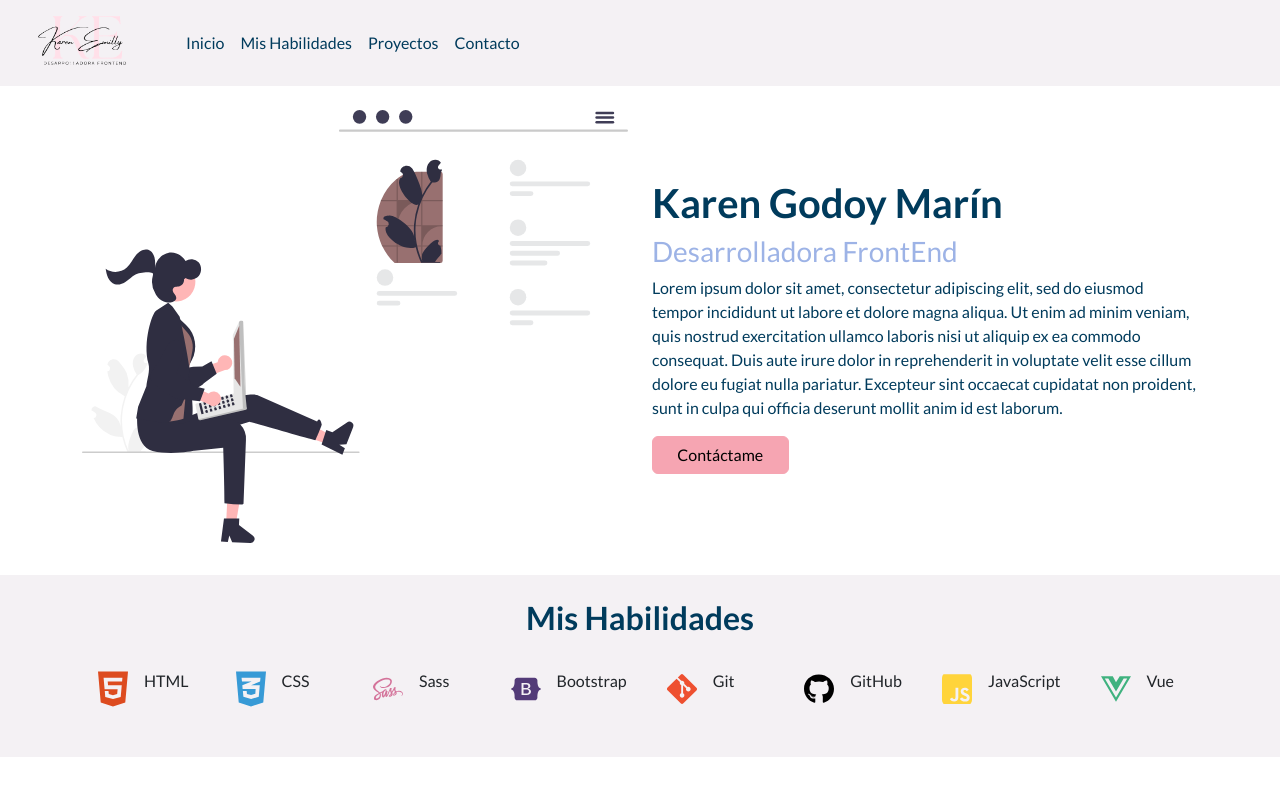
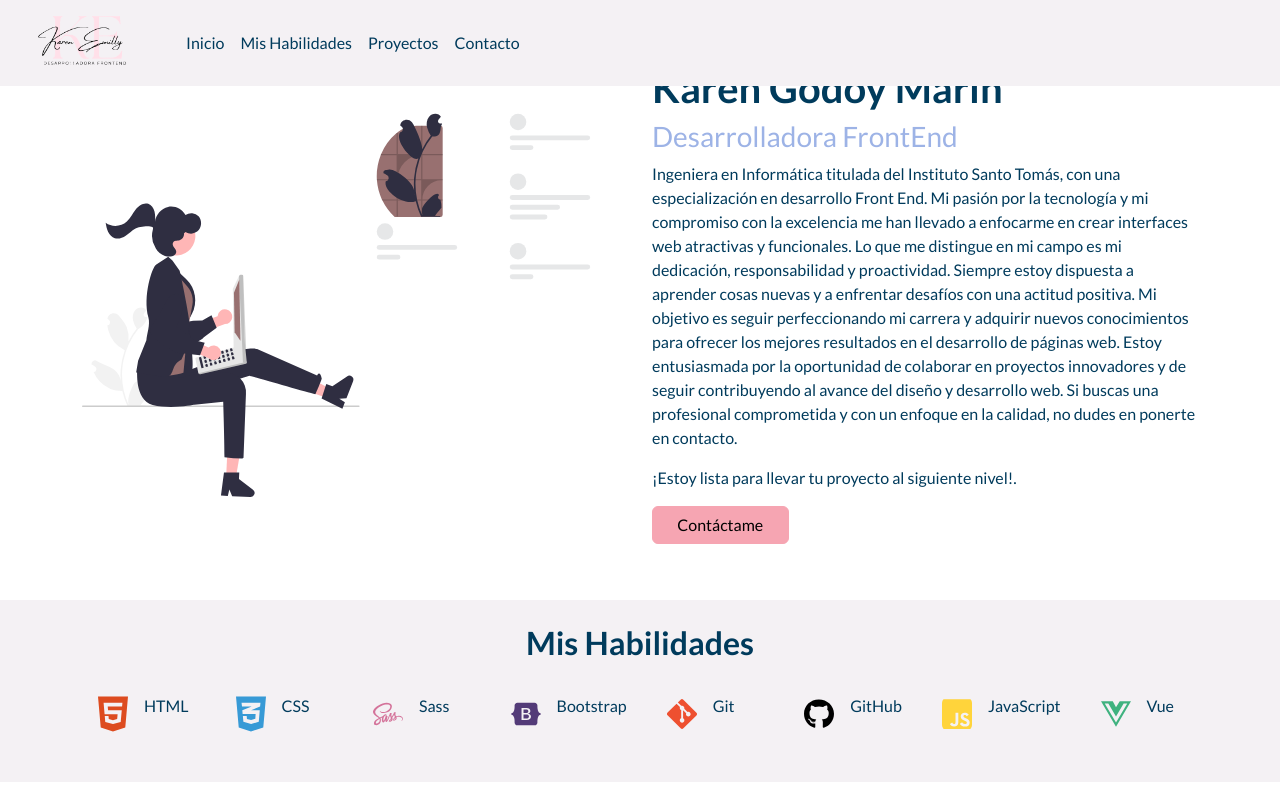
Before and after one commit to karen371/Portafolio, a website: page index.html in a window 1280 px wide. Shown: the top 786 px of the page. Drawn offline with nearby package versions, Linux system fonts and the light colour scheme; a web font is replaced by a local one.

Commit message:
arreglos de color y margenes, detalles en el head

```diff
--- a/index.html
+++ b/index.html
@@ -1,8 +1,12 @@
 <!DOCTYPE html>
-<html lang="en">
+<html lang="es">
 <head>
     <meta charset="UTF-8">
     <meta name="viewport" content="width=device-width, initial-scale=1.0">
+    <meta name="author" content="Karen Godoy">
+    <meta name="description" content="Portafolio personal">
+    <meta name="keywords" content="mi portafolio,desarrolladora frontend ,habilidades, proyectos">
+    <link rel="shortcut icon" href="./assets/img/logo2.png" />
     <!--FONT AWESOME-->
     <script src="https://kit.fontawesome.com/f595e38a4e.js" crossorigin="anonymous"></script>
     <!--FONTS-->
@@ -13,7 +17,7 @@
     <title>Portafolio</title>
 </head>
 <body>
-    <nav class="navbar navbar-expand-lg  nav">
+    <nav class="navbar navbar-expand-lg fixed-top nav">
         <div class="container-fluid">
             <a class="navbar-brand" href="#header">
                 <img src="./assets/img/logo1.png" alt="logo" class="image__nav">
@@ -40,7 +44,7 @@
         </div>
     </nav>
     <header id="header">
-        <div class="container py-4">
+        <div class="container py-5 mt-3">
             <div class="row">
                 <!-- Columna para la ilustración -->
                 <div class="col-md-6 col-12">
@@ -50,75 +54,89 @@
                 <div class="col-md-6 col-12 d-flex flex-column justify-content-center">
                     <h1 class="text-secondary fw-bold">Karen Godoy Marín</h1>
                     <h3 class="text-primary">Desarrolladora FrontEnd</h3>
-                    <p class="text-secondary">Lorem ipsum dolor sit amet, consectetur adipiscing elit, sed do eiusmod tempor incididunt ut labore et dolore magna aliqua. Ut enim ad minim veniam, quis nostrud exercitation ullamco laboris nisi ut aliquip ex ea commodo consequat. Duis aute irure dolor in reprehenderit in voluptate velit esse cillum dolore eu fugiat nulla pariatur. Excepteur sint occaecat cupidatat non proident, sunt in culpa qui officia deserunt mollit anim id est laborum.</p>
+                    <p class="text-secondary">Ingeniera en Informática titulada del Instituto Santo Tomás,
+                        con una especialización en desarrollo Front End. Mi pasión por la tecnología y mi
+                        compromiso con la excelencia me han llevado a enfocarme en crear interfaces web atractivas y funcionales.
+                        Lo que me distingue en mi campo es mi dedicación, responsabilidad y proactividad.
+                        Siempre estoy dispuesta a aprender cosas nuevas y a enfrentar desafíos con una actitud
+                        positiva. Mi objetivo es seguir perfeccionando mi carrera y adquirir nuevos conocimientos para ofrecer los
+                        mejores resultados en el desarrollo de páginas web.
+                        Estoy entusiasmada por la oportunidad de colaborar en proyectos innovadores y de seguir
+                        contribuyendo al avance del diseño y desarrollo web. Si buscas una profesional comprometida y
+                        con un enfoque en la calidad, no dudes en ponerte en contacto.
+                    </p>
+                    <p class="text-secondary">¡Estoy lista para llevar tu proyecto al siguiente nivel!.</p>
                     <button type="button" class="btn btn-danger col-md-3">Contáctame</button>
                 </div>
             </div>
         </div>
     </header>
     <main>
+        <!--Seccion de habilides-->
         <section id="skills" class="bg-success">
             <div class="container py-4 my-2">
                 <h2 class="text-secondary fw-bold text-center">Mis Habilidades</h2>
                 <div class="row py-4 d-flex" >
                     <div class="col-md col-6  d-flex justify-content-left align-items-center">
                         <img src="./assets/img/html5-brands-solid.svg" alt="html" class="image_skills mx-3">
-                        <p>HTML</p>
+                        <p class="text-secondary">HTML</p>
                     </div>
                     <div class="col-md col-6   d-flex justify-content-left align-items-center">
                         <img src="./assets/img/css3-alt-brands-solid.svg" alt="css" class="image_skills mx-3">
-                        <p>CSS</p>
+                        <p class="text-secondary">CSS</p>
                     </div>
                     <div class="col-md col-6    d-flex justify-content-left align-items-center">
                         <img src="./assets/img/sass-brands-solid.svg" alt="sass" class="image_skills mx-3">
-                        <p>Sass</p>
+                        <p class="text-secondary">Sass</p>
                     </div>
                     <div class="col-md col-6   d-flex justify-content-left align-items-center">
                         <img src="./assets/img/bootstrap-brands-solid.svg" alt="bootstrap" class="image_skills mx-3">
-                        <p>Bootstrap</p>
+                        <p class="text-secondary">Bootstrap</p>
                     </div>
                     <div class="col-md col-6    d-flex justify-content-left align-items-center">
                         <img src="./assets/img/git-alt-brands-solid.svg" alt="git" class="image_skills mx-3">
-                        <p>Git</p>
+                        <p class="text-secondary">Git</p>
                     </div>
                     <div class="col-md col-6   d-flex justify-content-left align-items-center">
                         <img src="./assets/img/github-brands-solid.svg" alt="github" class="image_skills mx-3">
-                        <p>GitHub</p>
+                        <p class="text-secondary">GitHub</p>
                     </div>
                     <div class="col-md col-6   d-flex justify-content-left align-items-center">
                         <img src="./assets/img/js-brands-solid.svg" alt="javascript" class="image_skills rounded mx-3">
-                        <p>JavaScript</p>
+                        <p class="text-secondary">JavaScript</p>
                     </div>
                     <div class="col-md col-6 d-flex justify-content-left align-items-center">
                         <img src="./assets/img/vuejs-brands-solid.svg" alt="vue" class="image_skills mx-3">
-                        <p>Vue</p>
+                        <p class="text-secondary">Vue</p>
                     </div>
                 </div>
             </div>
         </section>
+        <!--seccion de mis proyectos-->
         <section id="project">
             <div class="container py-4 my-2">
                 <h2 class="text-secondary fw-bold text-center">Mis Proyectos</h2>
                 <div class="row my-2 py-4 d-flex justify-content-center">
-                    <div class="card col-md-3 col-12 mx-2 border-0" style="width: 18rem;">
+                    <!--CARD-->
+                    <div class="card col-md-3 col-12 mx-2 mb-2 border-0" style="width: 18rem;">
                         <img src="./assets/img/suricata.png" class="card-img-top" alt="...">
                         <div class="card-body">
                             <a href="" target="_blank"><h5 class="card-title">Suricata</h5></a>
                         </div>
                     </div>
-                    <div class="card col-md-3 col-12 mx-2 border-0" style="width: 18rem;">
+                    <div class="card col-md-3 col-12 mx-2 mb-2 border-0" style="width: 18rem;">
                         <img src="./assets/img/ricomida.png" class="card-img-top" alt="...">
                         <div class="card-body">
                             <a href="" target="_blank"><h5 class="card-title">Ricomida</h5></a>
                         </div>
                     </div>
-                    <div class="card col-md-3 col-12 mx-2 border-0" style="width: 18rem;">
+                    <div class="card col-md-3 col-12 mx-2 mb-2 border-0" style="width: 18rem;">
                         <img src="./assets/img/block-frontEnd.png" class="card-img-top" alt="...">
                         <div class="card-body">
                             <a href="" target="_blank"><h5 class="card-title">Block Frontend</h5></a>
                         </div>
                     </div>
-                    <div class="card col-md-3 col-12 mx-2 border-0" style="width: 18rem;">
+                    <div class="card col-md-3 col-12 mx-2  mb-2 border-0" style="width: 18rem;">
                         <img src="./assets/img/coffe-agere.png" class="card-img-top" alt="...">
                         <div class="card-body">
                             <a href=""><h5 class="card-title">Coffee Agere</h5></a>
@@ -127,11 +145,13 @@
                 </div>
             </div>
         </section>
-        <footer id="contact">
+        <!--Formulario de contacto y paginas de contactos-->
+        <footer id="contact" class="bg-success">
             <div class="container py-4 my-2">
                 <h2 class="text-secondary fw-bold text-center">Contactame</h2>
                 <div class="row  my-2 py-4">
-                    <div class="col-md-6 col-12">
+                    <!--Formulario-->
+                    <div class="col-md-6 col-12 mb-2">
                         <form>
                             <div class="row">
                                 <div class="col-6 mb-3">
@@ -150,6 +170,7 @@
                             <button type="submit" class="btn btn-danger col-md-3 col-12">Enviar</button>
                         </form>
                     </div>
+                    <!--Datos de contacto-->
                     <div class="container col-md-6 col-12">
                         <div class="row my-2 mx-2">
                             <div class="d-flex">
```
Also changed, not shown: assets/img/logo2.png (added).
